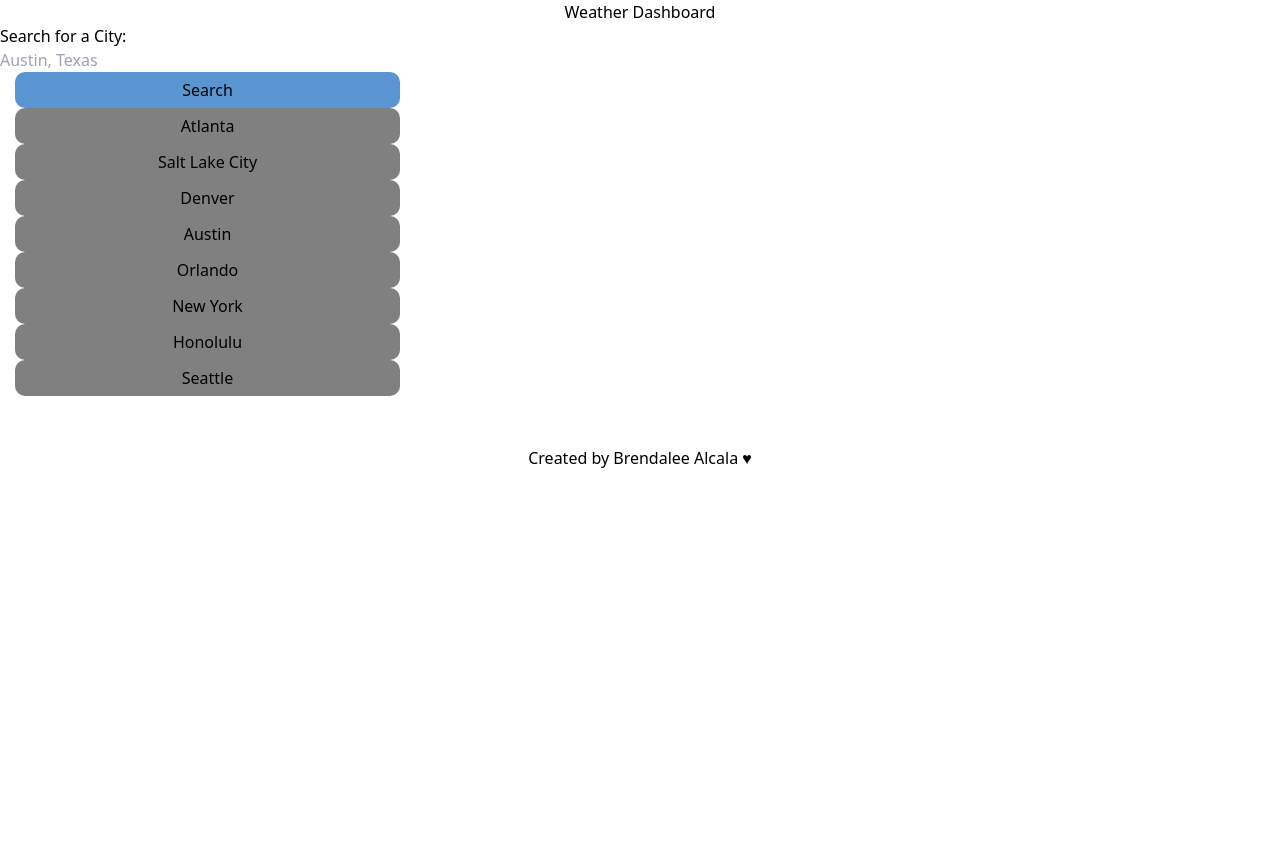
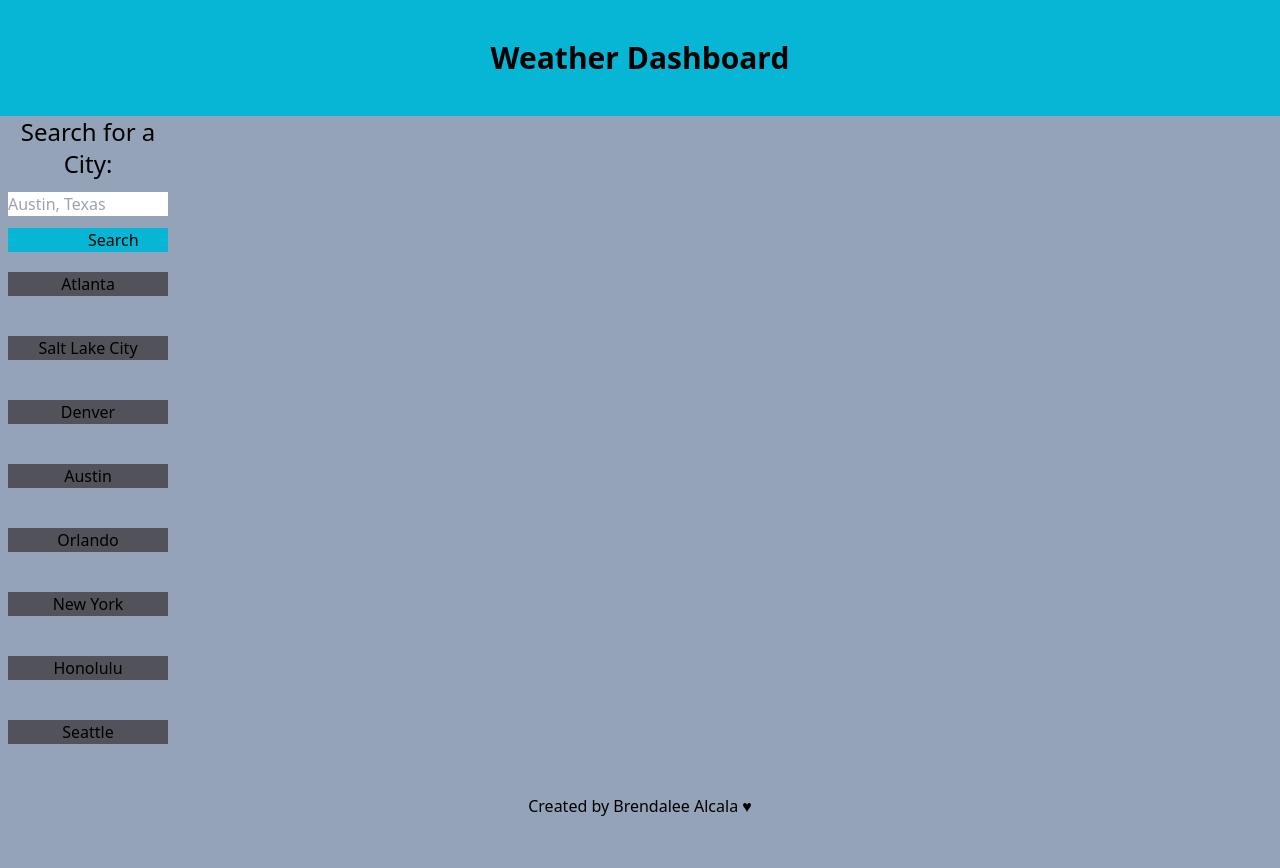
Before and after one commit to brendaleea/Weather-Dashboard, a website: page index.html in a window 1280 px wide. Before the commit the page ends 800 px from the top, so only its background shows below. Drawn offline with nearby package versions, Linux system fonts and the light colour scheme.

Commit message:
continue styling with tailwind

```diff
--- a/index.html
+++ b/index.html
@@ -1,51 +1,42 @@
 <!DOCTYPE html>
 <html lang="en-us">
-
   <head>
-  <link rel="stylesheet" href="./style.css">
+    <link rel="stylesheet" href="./style.css" />
     <script src="https://cdn.tailwindcss.com"></script>
 
-
-  <title> Weather Dashboard</title>
+    <title>Weather Dashboard</title>
   </head>
 
-<body>
-
-<header class="text-center">
-<p>
+  <body class="bg-slate-400">
+    <header class="text-center text-a p-10 text-3xl font-extrabold bg-cyan-500">
       Weather Dashboard
-</p>
     </header>
 
     <main>
-  <div class="btn-container">
-  <h2> Search for a City: </h2>
+      <div class="flex gap-3 flex-col w-40  mb-5 text-center ml-2">
+        <h2 class="text-2xl	">Search for a City:</h2>
 
-
-
-<input type="text" placeholder="Austin, Texas" maxlength="50" size="25" >
-<button id="btn">Search</button>
-<button class="btn">Atlanta</button>
-<button class="btn">Salt Lake City</button>
-<button class="btn">Denver</button>
-<button class="btn">Austin</button>
-<button class="btn">Orlando</button>
-<button class="btn">New York</button>
-<button class="btn">Honolulu</button>
-<button class="btn">Seattle</button>
-
+        <input
+          type="text"
+          placeholder="Austin, Texas"
+          maxlength="50"
+          size="25"
+        />
+        <button class="bg-cyan-500 px-20 hover:bg-white">Search</button>
         </div>
 
-
-
-
+        <div class="flex gap-10 flex-col w-40  ml-2"  bg->
+        <button class="bg-zinc-600">Atlanta</button>
+        <button class="bg-zinc-600">Salt Lake City</button>
+        <button class="bg-zinc-600">Denver</button>
+        <button class="bg-zinc-600">Austin</button>
+        <button class="bg-zinc-600">Orlando</button>
+        <button class="bg-zinc-600">New York</button>
+        <button class="bg-zinc-600">Honolulu</button>
+        <button class="bg-zinc-600">Seattle</button>
+      </div>
 
     </main>
-
   </body>
-<footer>
-  Created by Brendalee Alcala &#9829;
-
-</footer>
-
+  <footer>Created by Brendalee Alcala &#9829;</footer>
 </html>
--- a/style.css
+++ b/style.css
@@ -1,4 +1,4 @@
-@tailwind base;
+/* @tailwind base;
 @tailwind components;
 @tailwind utilities;
 
@@ -28,7 +28,7 @@ flex-direction: column;
   font-family:'Gill Sans', 'Gill Sans MT', Calibri, 'Trebuchet MS', sans-serif
 } */
 
-.btn-container{
+/* .btn-container{
 display:flex;
 flex-direction: column;
 max-width: 400px;
@@ -46,12 +46,12 @@ justify-content: space-evenly;
   background-color: rgb(89, 149, 209);
   padding: 6px 50px;
   border-radius: 10px;
-  margin-left: 15px;
+  margin-left: 15px; */
 
 
 
 
-}
+/* }
 
 .btn{
 
@@ -63,7 +63,7 @@ margin-left: 15px;
 
 
 
-}
+} */
 
 
 
```
Lines whose indentation alone changed are shown as unchanged.
